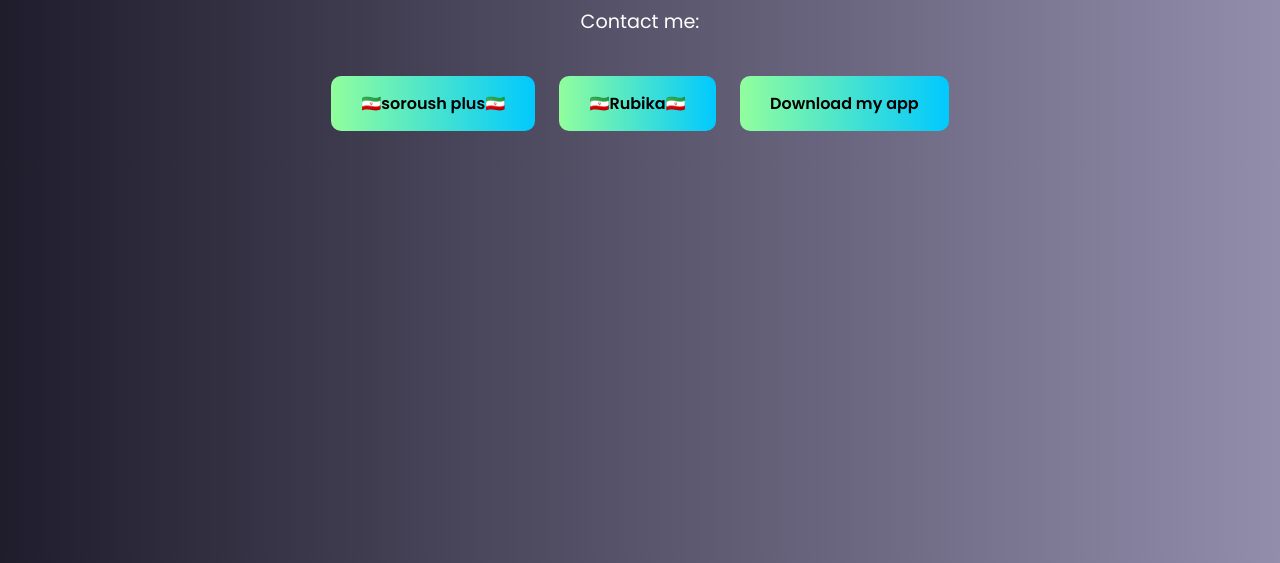
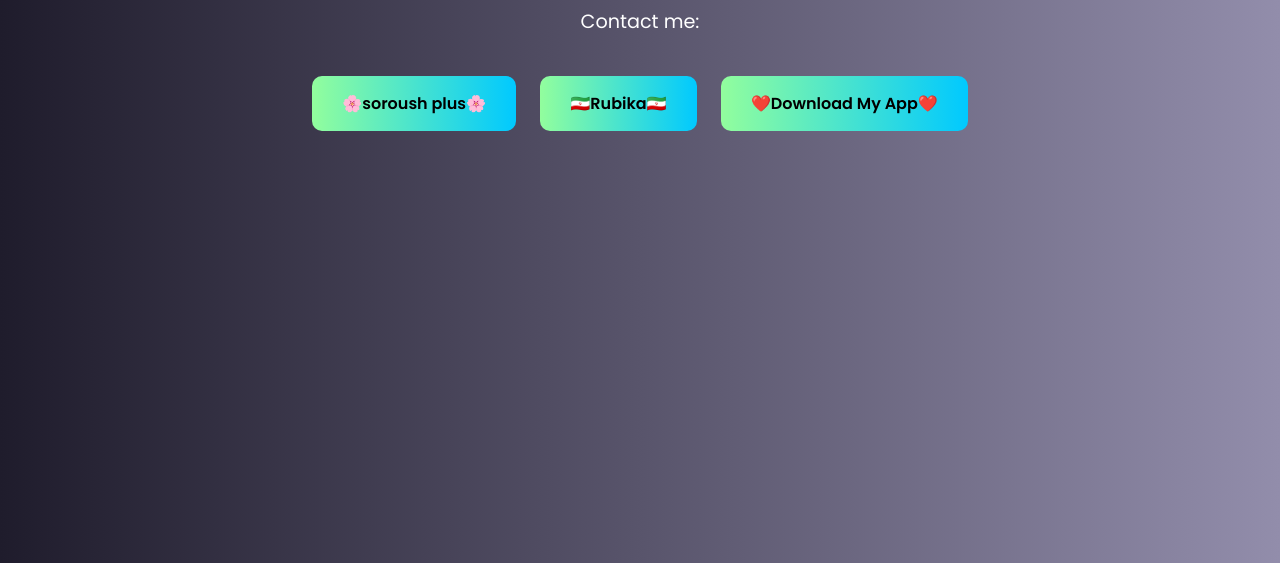
Before and after one commit to steven750MC/steven750MCweb, a plain HTML site: page index.html in a window 1280 px wide. Shown: the part 237-800 px from the top of the page. Drawn offline with Linux system fonts and the light colour scheme.

Commit message:
Update index.html

```diff
--- a/index.html
+++ b/index.html
@@ -60,9 +60,9 @@
     <img src="https://cdn.imgurl.ir/uploads/u707511_Picsart_24-09-11_16-02-27-624.jpg" alt="MinerHub Logo" />
     <h1>Hi! I'm steven750MC</h1>
     <p>Contact me:</p>
-    <a href="https://splus.ir/steven_real" class="button" target="_blank">🇮🇷soroush plus🇮🇷</a>
+    <a href="https://splus.ir/steven_real" class="button" target="_blank">🌸soroush plus🌸</a>
         <a href="https://rubika.ir/steven_real" class="button" target="_blank">🇮🇷Rubika🇮🇷</a>
-    <a href="https://steven750MC.github.io/MinerHubWeb" class="button" download>Download my app</a>
+    <a href="https://steven750MC.github.io/MinerHubWeb" class="button" target="_blank">❤️Download My App❤️</a>
   </header>
 </body>
 </html>
```
